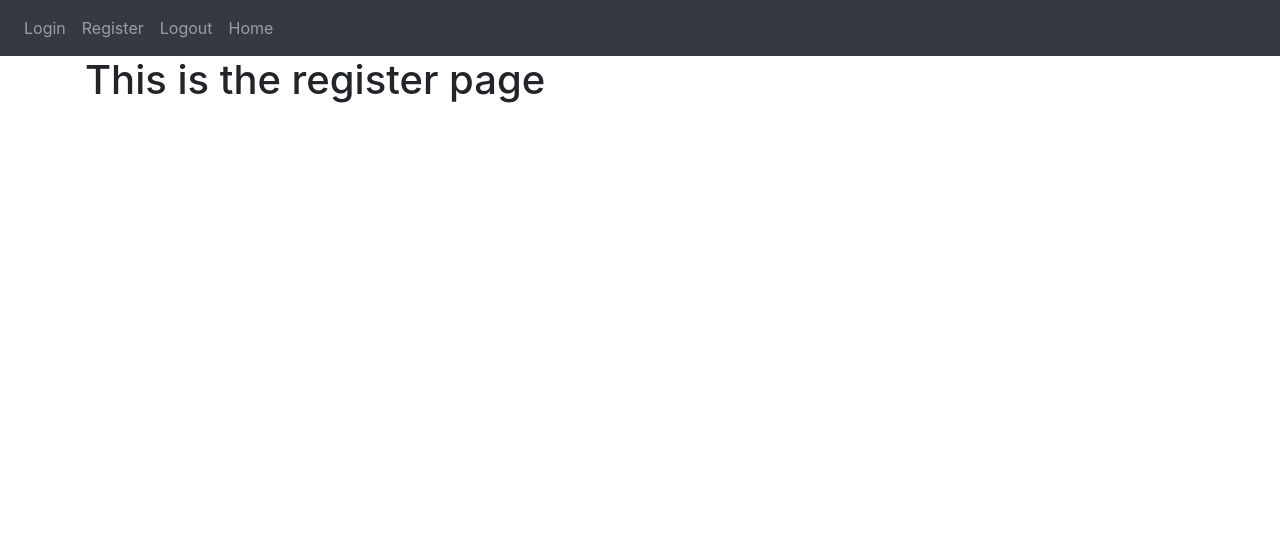
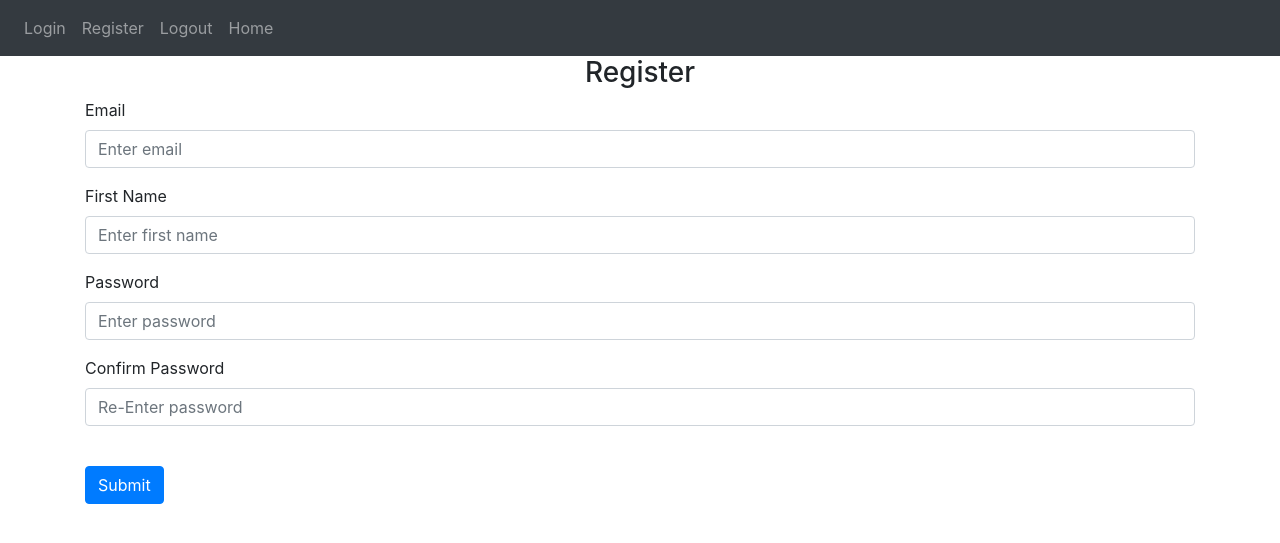
Before and after one commit to ericareven/Python-Flask_Notes-App, a Flask app: page /register in a window 1280 px wide. Shown: the top 543 px of the page. Run offline with Flask 3, Linux system fonts and the light colour scheme; some libraries are stand-ins or nearby versions.

Commit message:
register page

```diff
--- a/website/templates/register.html
+++ b/website/templates/register.html
@@ -1,5 +1,49 @@
 {% extends "base.html" %} {% block title %}Register{% endblock %}
 
 {% block content %}
-<h1>This is the register page</h1>
+<form method="POST">
+    <h3 align="center">Register</h3>
+    <div class="form-group">
+        <label for="email">Email</label>
+        <input
+            type="email"
+            class="form-control"
+            id="email"
+            name="email"
+            placeholder="Enter email"
+        />
+    </div>
+    <div class="form-group">
+        <label for="firstName">First Name</label>
+        <input
+            type="text"
+            class="form-control"
+            id="firstName"
+            name="firstName"
+            placeholder="Enter first name"
+        />
+    </div>
+    <div class="form-group">
+        <label for="password1">Password</label>
+        <input
+            type="password"
+            class="form-control"
+            id="password1"
+            name="password1"
+            placeholder="Enter password"
+        />
+    </div>
+    <div class="form-group">
+        <label for="password2">Confirm Password</label>
+        <input
+            type="password"
+            class="form-control"
+            id="password2"
+            name="password2"
+            placeholder="Re-Enter password"
+        />
+    </div>
+    <br />
+    <button type="submit" class="btn btn-primary">Submit</button>
+</form>
 {% endblock %}
```
Also changed, not shown: README.md.
